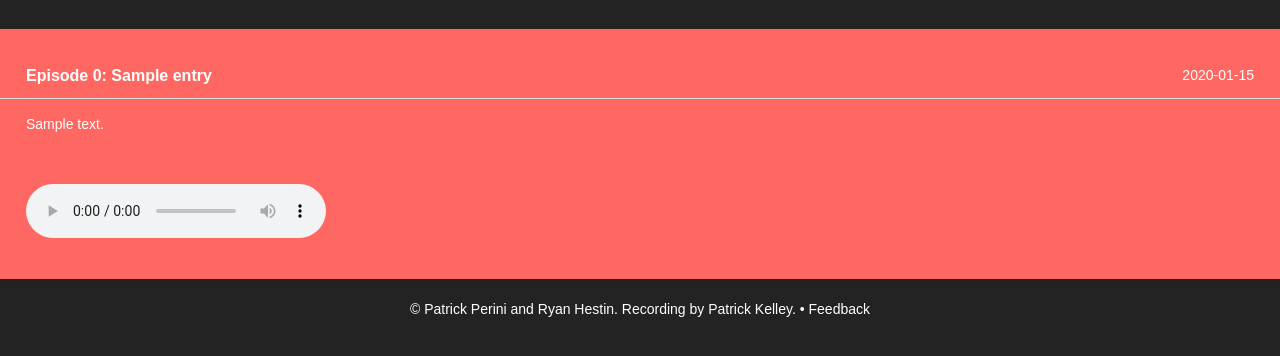
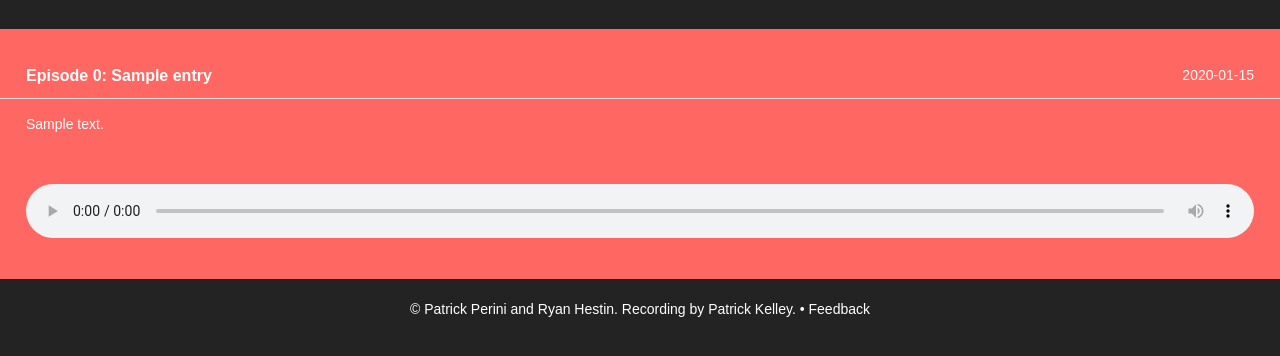
Before and after one commit to OfficeHoursAM/officehours.am, a Python web app: template templates/index.html in a window 1280 px wide. Shown: the part 241-597 px from the top of the page. Run offline with Jinja, Linux system fonts and the light colour scheme; the template is opened without the code that fills it: most values are stand-ins (such as "Sample title", 1, 10 or a date in 2020); some libraries are stand-ins or nearby versions.

Commit message:
clean up audio player slightly

```diff
--- a/main.py
+++ b/main.py
@@ -10,7 +10,6 @@ app = flask.Flask(__name__)
 # routes
 @app.route('/')
 def index():
-    print episodes.entries
     return flask.render_template("index.html", server = flask.request.host, entries = episodes.entries)
 
 @app.route('/rss.xml')
--- a/static/css/index.css
+++ b/static/css/index.css
@@ -21,6 +21,12 @@ a:hover
 {
     /* fonts */
     color: white;
+}
+
+audio
+{
+    /* sizing */
+    width: 100%;
 }
 
 .jumbotron
```
